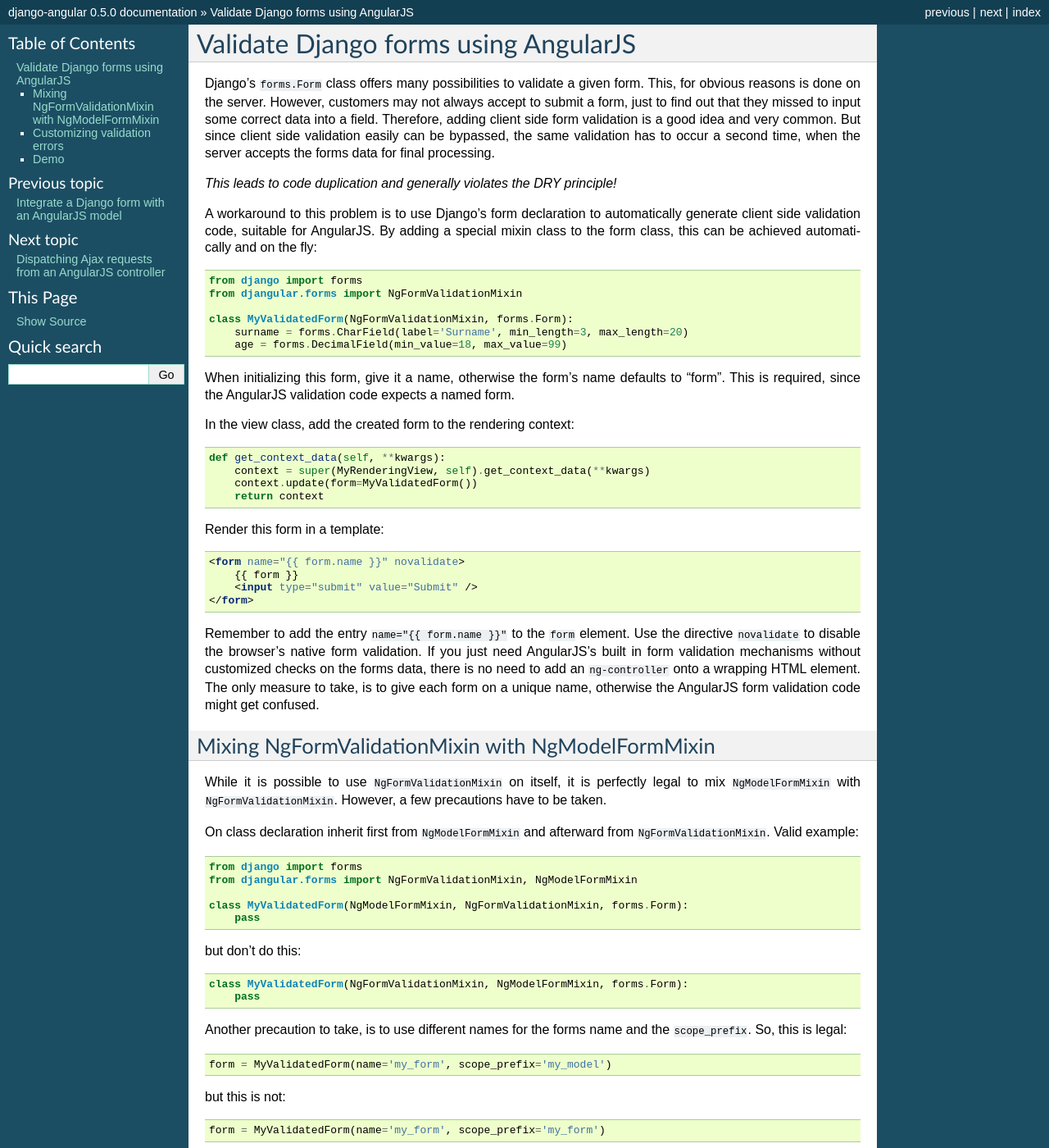
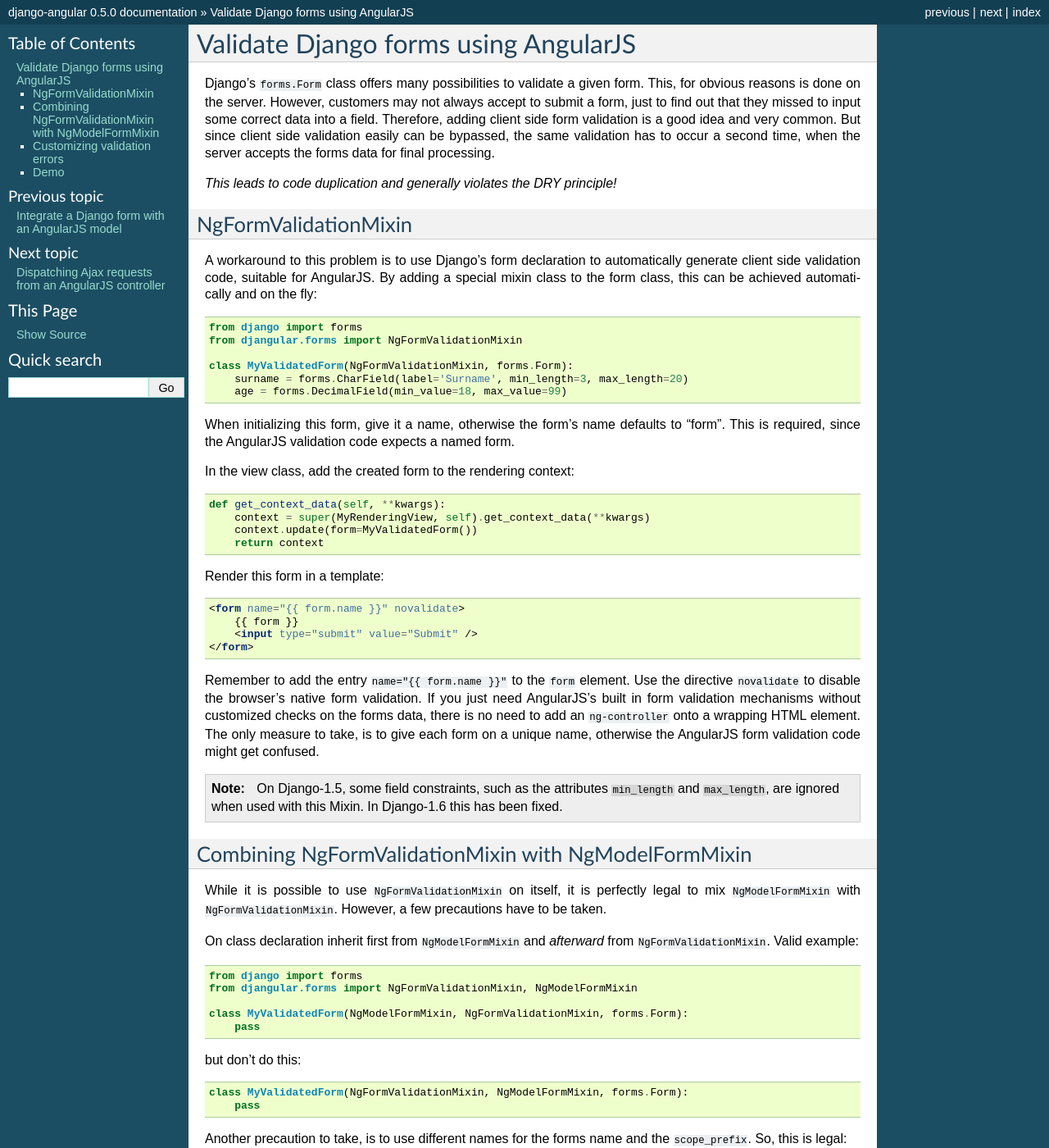
Before and after one commit to jrief/django-angular, a Sphinx documentation site: the page built from docs/angular-form-validation.rst, in a window 1280 px wide and 1400 px high. Shown: the whole window at 82% size. Built offline with Sphinx 7.4.7, drawn with Linux system fonts in a browser that asks for light colours.

Commit message:
Updated docs

```diff
--- a/docs/angular-form-validation.rst
+++ b/docs/angular-form-validation.rst
@@ -13,35 +13,37 @@
 
 *This leads to code duplication and generally violates the DRY principle!*
 
+NgFormValidationMixin
+---------------------
 A workaround to this problem is to use Django's form declaration to automatically generate client
 side validation code, suitable for AngularJS. By adding a special mixin class to the form class,
 this can be achieved automatically and on the fly::
 
-  from django import forms
-  from djangular.forms import NgFormValidationMixin
+	from django import forms
+	from djangular.forms import NgFormValidationMixin
 
-  class MyValidatedForm(NgFormValidationMixin, forms.Form):
-      surname = forms.CharField(label='Surname', min_length=3, max_length=20)
-      age = forms.DecimalField(min_value=18, max_value=99)
+	class MyValidatedForm(NgFormValidationMixin, forms.Form):
+	    surname = forms.CharField(label='Surname', min_length=3, max_length=20)
+	    age = forms.DecimalField(min_value=18, max_value=99)
 
 When initializing this form, give it a name, otherwise the form's name defaults to "form". This is
 required, since the AngularJS validation code expects a named form.
 
 In the view class, add the created form to the rendering context::
 
-  def get_context_data(self, **kwargs):
-      context = super(MyRenderingView, self).get_context_data(**kwargs)
-      context.update(form=MyValidatedForm())
-      return context
+	def get_context_data(self, **kwargs):
+	    context = super(MyRenderingView, self).get_context_data(**kwargs)
+	    context.update(form=MyValidatedForm())
+	    return context
 
 Render this form in a template:
 
 .. code-block:: html
 
-  <form name="{{ form.name }}" novalidate>
-      {{ form }}
-      <input type="submit" value="Submit" />
-  </form>
+	<form name="{{ form.name }}" novalidate>
+	    {{ form }}
+	    <input type="submit" value="Submit" />
+	</form>
 
 Remember to add the entry ``name="{{ form.name }}"`` to the ``form`` element. Use the directive
 ``novalidate`` to disable the browser’s native form validation. If you just need AngularJS's built
@@ -49,12 +51,15 @@
 an ``ng-controller`` onto a wrapping HTML element. The only measure to take, is to give each
 form on a unique name, otherwise the AngularJS form validation code might get confused.
 
-Mixing NgFormValidationMixin with NgModelFormMixin
---------------------------------------------------
+.. note:: On Django-1.5, some field constraints, such as the attributes ``min_length`` and
+		``max_length``, are ignored when used with this Mixin. In Django-1.6 this has been fixed.
+
+Combining NgFormValidationMixin with NgModelFormMixin
+-----------------------------------------------------
 While it is possible to use ``NgFormValidationMixin`` on itself, it is perfectly legal to mix
 ``NgModelFormMixin`` with ``NgFormValidationMixin``. However, a few precautions have to be taken.
 
-On class declaration inherit first from ``NgModelFormMixin`` and afterward from
+On class declaration inherit first from ``NgModelFormMixin`` and *afterward* from
 ``NgFormValidationMixin``. Valid example::
 
 	from django import forms
@@ -82,13 +87,12 @@
 AngularJS validation mechanism. The placeholder for the error object would clash with ``ng-model``,
 if the forms name is identical to the model prefix. Therefore, remember to use different names.
 
-
 Customizing validation errors
 -----------------------------
 If a validated Django form is rendered, each input field is prefixed with an unsorted list ``<ul>``
 of errors, one list item ``<li>`` for each constraint, which might not be satisfied during
 validation. Now, if a client enters invalid data, these prepared error messages are made visible
-using ``ng-show``. The message text is exactly the same as would be shown if the server side, ie.
+using ng-show_. The message text is exactly the same as would be shown if the server side, ie.
 Django itself, complains about invalid data. These error messages can be customized during the field
 initialization.
 
```
Also changed, not shown: other parts of docs/angular-form-validation.rst (+2 -0 lines), docs/installation.rst (+6 -6 lines).
